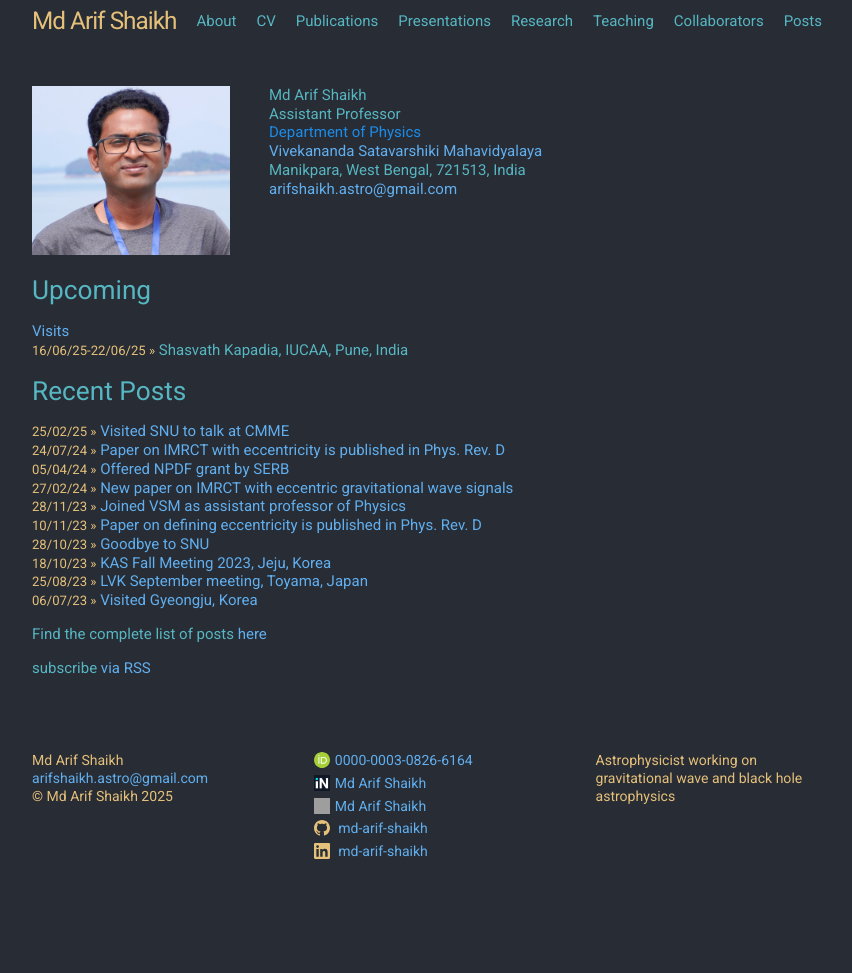
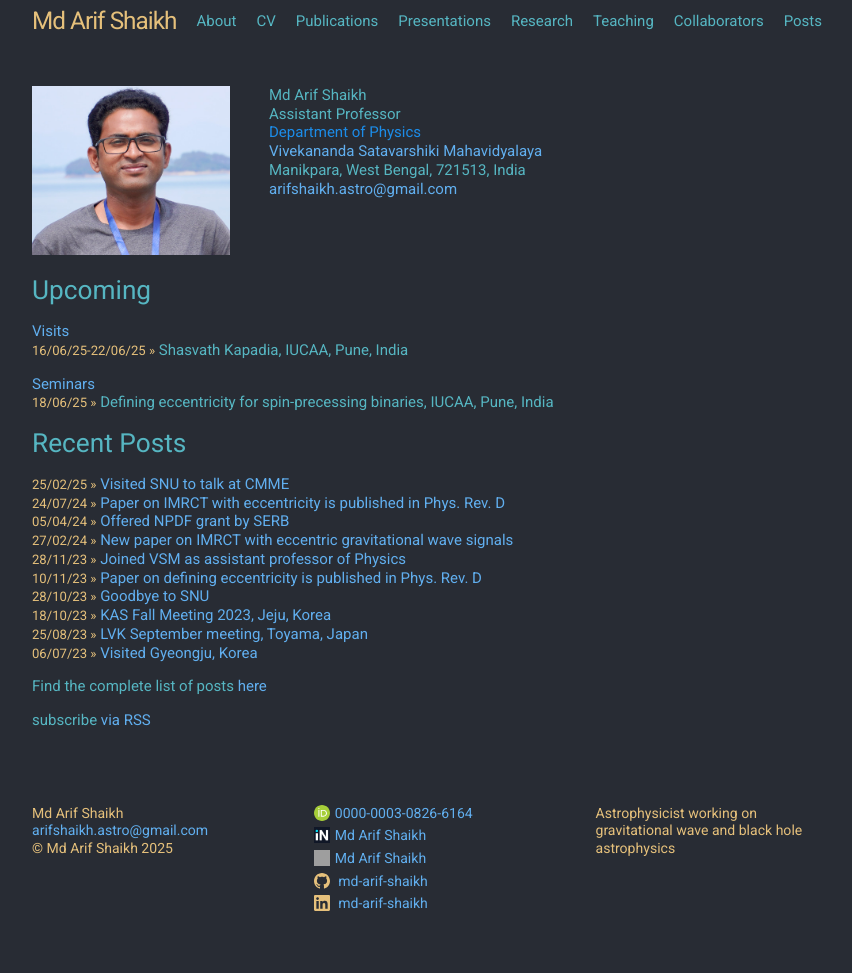
Before and after one commit to md-arif-shaikh/md-arif-shaikh.github.io, a Jekyll site: the page built from index.md, in a window 1280 px wide. Shown: the whole page, without its empty margins (213-1065 px from the left). Built offline with Jekyll 4.4.1, drawn with Linux system fonts in a browser that asks for light colours; before the commit the page ends 920 px from its top, so only the background shows below that; grey boxes are pictures that could not be loaded.

Commit message:
add iucaa talk

```diff
--- a/_data/seminars.yaml
+++ b/_data/seminars.yaml
@@ -1,3 +1,12 @@
+IUCAA-2025-June:
+  title: "Defining eccentricity for spin-precessing binaries"
+  date: 2025-06-18
+  talk-url:
+  institute: IUCAA
+  institute-url: https://www.iucaa.in/en/
+  city: Pune
+  country: India
+
 Inje-November-2023:
   title: "gw_eccentricity: a Python package to measure orbital eccentricity from gravitational
 waveforms"
```
